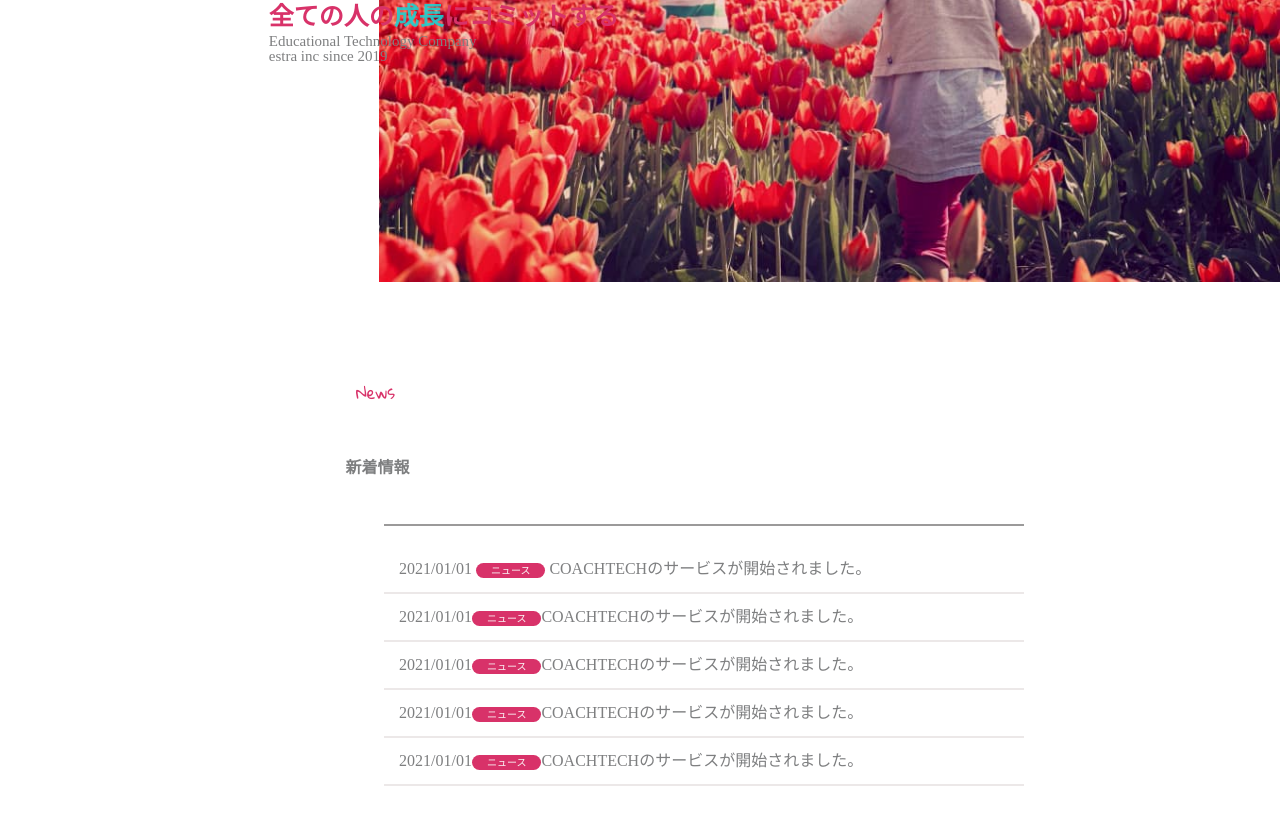
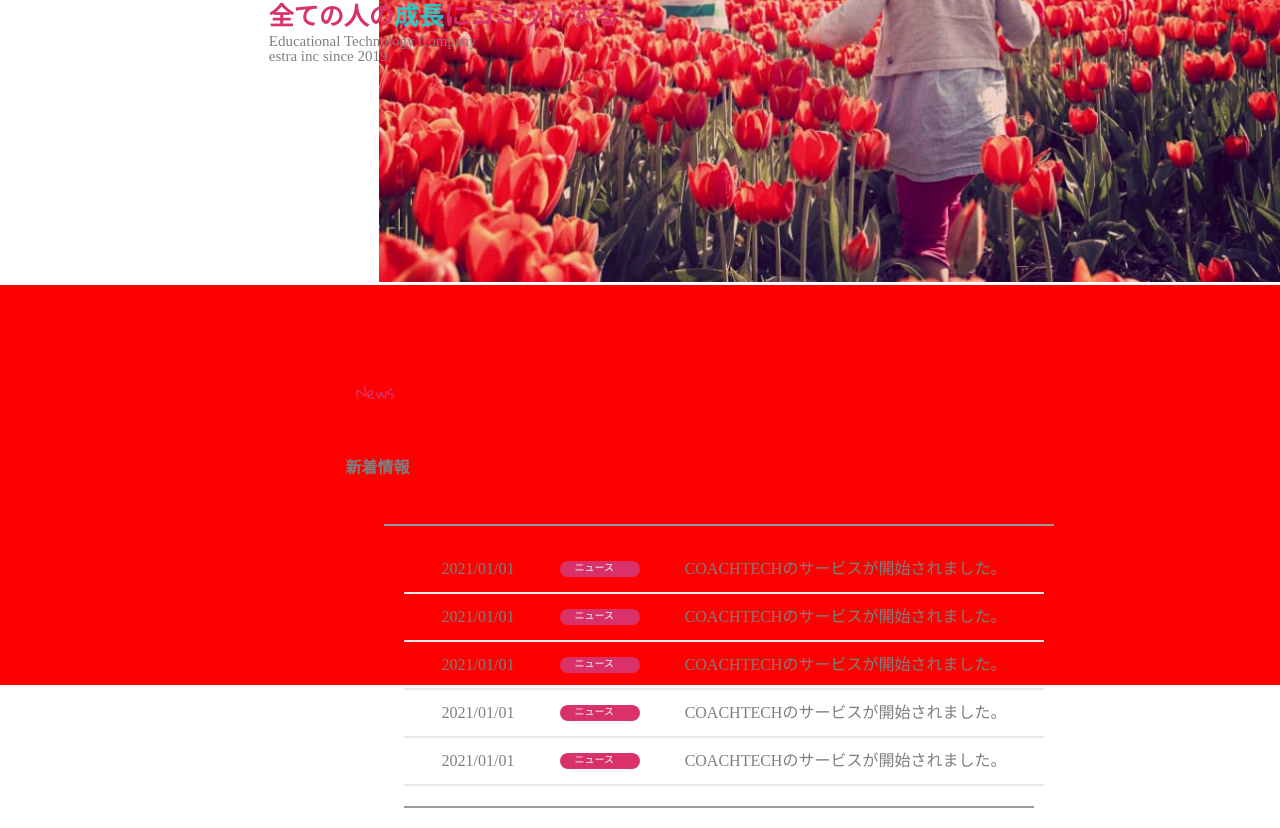
Before and after one commit to konomi0527/20210529-kato, a plain HTML site: page index.html in a window 1280 px wide. Shown: the part 396-1224 px from the top of the page. Before the commit the page ends 1202 px from the top, so only its background shows below. Drawn offline with Linux system fonts and the light colour scheme.

Commit message:
修正内容が分かるコミットメッセージ

```diff
--- a/CSS/style.css
+++ b/CSS/style.css
@@ -50,14 +50,13 @@ hr {
   }
 
 .button {
-  width: 70px;
-  height: 15px 0;
+  width: 50px;
+  height: 25px 0;
   color: rgb(250, 246, 246);
   font-size: 10px;
   background: rgb(216, 50, 105);
   padding: 2px 15px;
   border-radius: 30px;
-  margin: 170px auto 150px;
 }
 .topics {
   color: rgb(126, 127, 128);
@@ -67,19 +66,23 @@ hr {
   top: 115%;
   left: 30%;
 }
-.mojikan {
-　padding: 20px;
-}
-.mojikan2 {
-　letter-spacing: 0.1em
-}
 ul {
-  width: 600px;
+  width: 630px;
   list-style: none;
 }
 li {
   border-bottom: solid 2px rgb(236, 232, 232);
+  display: flex;
+  justify-content: space-around;
   padding: 15px;
   width: 610px;
-	margin-left: -20px
 }
+.border {
+  border-bottom: 2px solid rgb(155, 154, 154);
+  width: 630px;
+  padding-bottom: 20px;
+}
+.gray {
+	height: 400px;
+	background-color: red;
+}
--- a/index.html
+++ b/index.html
@@ -41,12 +41,14 @@
   <h2>新着情報</h2>
   <div class="topics">
       <ul>
-        <li><span class="mojikan">2021/01/01</span>  <span class="button">ニュース</span>  <span class="mojikan2">COACHTECHのサービスが開始されました。</span></li>
-        <li><span class="mojikan">2021/01/01</span><span class="button">ニュース</span><span class="mojikan2">COACHTECHのサービスが開始されました。</span></li>
-        <li><span class="mojikan">2021/01/01</span><span class="button">ニュース</span><span class="mojikan2">COACHTECHのサービスが開始されました。</span></li>
-        <li><span class="mojikan">2021/01/01</span><span class="button">ニュース</span><span class="mojikan2">COACHTECHのサービスが開始されました。</span></li>
-        <li><span class="mojikan">2021/01/01</span><span class="button">ニュース</span><span class="mojikan2">COACHTECHのサービスが開始されました。</span></li>
+        <li><span>2021/01/01</span><span class="button">ニュース</span><span>COACHTECHのサービスが開始されました。</span></li>
+        <li><span>2021/01/01</span><span class="button">ニュース</span><span>COACHTECHのサービスが開始されました。</span></li>
+        <li><span>2021/01/01</span><span class="button">ニュース</span><span>COACHTECHのサービスが開始されました。</span></li>
+        <li><span>2021/01/01</span><span class="button">ニュース</span><span>COACHTECHのサービスが開始されました。</span></li>
+        <li><span>2021/01/01</span><span class="button">ニュース</span><span>COACHTECHのサービスが開始されました。</span></li>
       </ul>
+      <p class="border"></p>
   </div>
+<div class="gray"></div>
   </body>
 </html>
```
